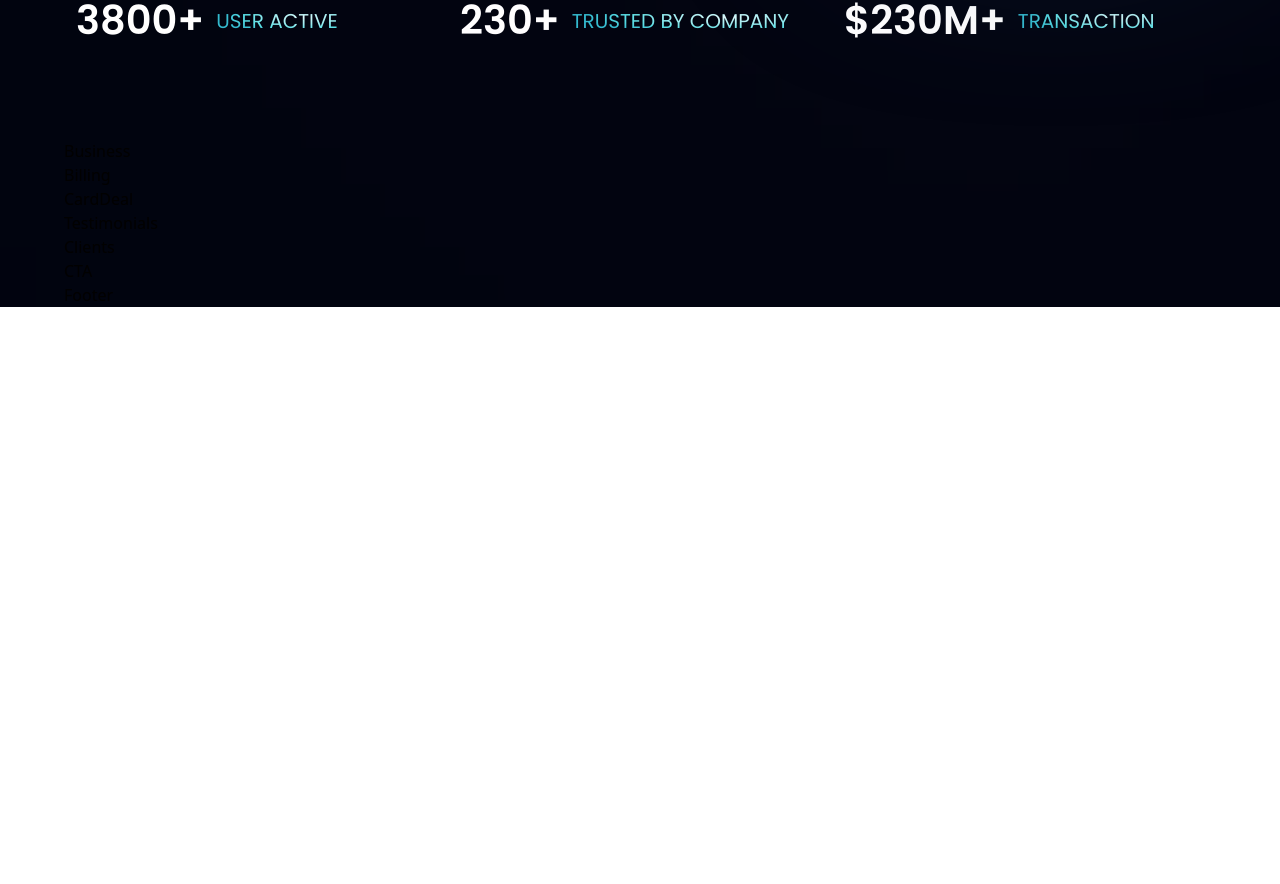
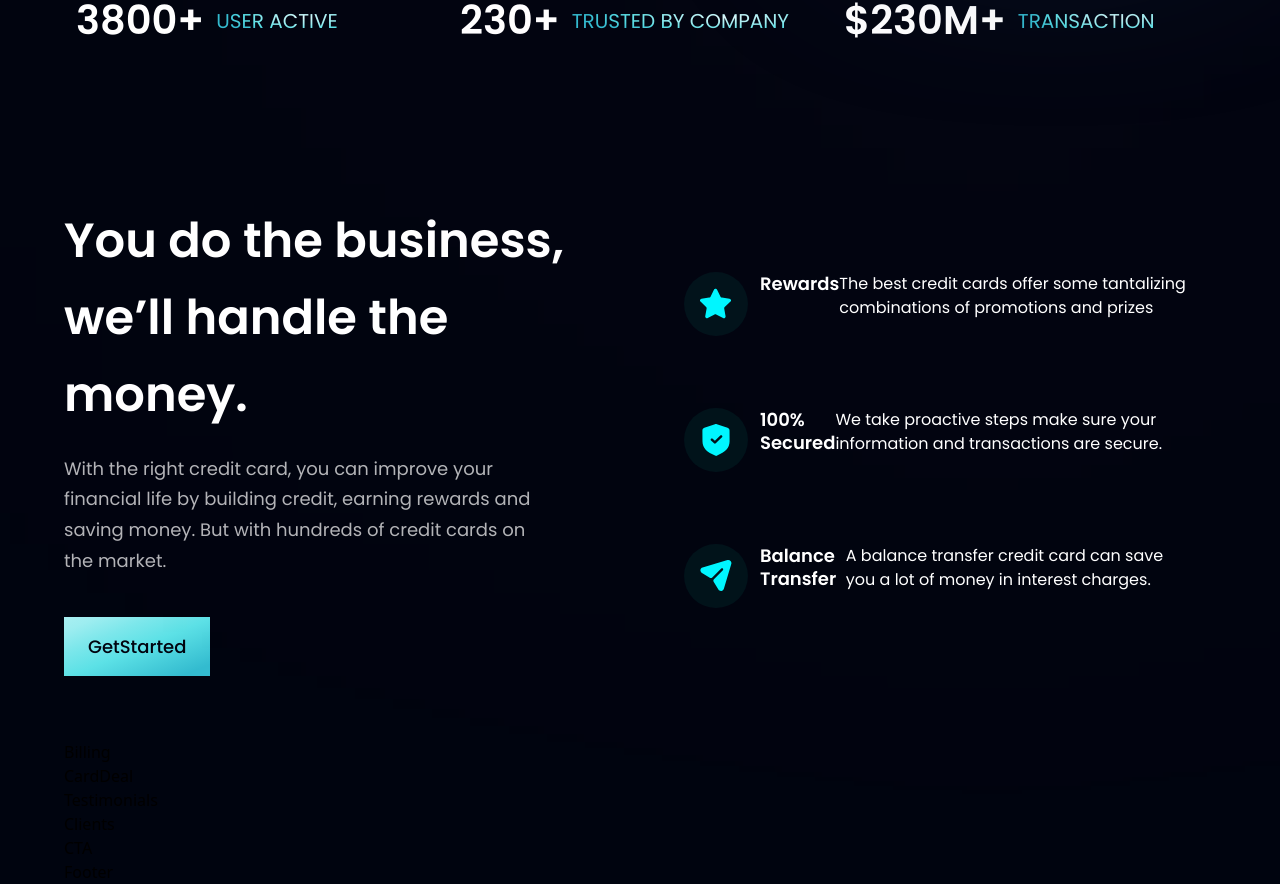
Before and after one commit to DEZester/react_tailwind, a React (Vite) app: page / in a window 1280 px wide. Shown: the part 806-1690 px from the top of the page. Before the commit the page ends 1113 px from the top, so only its background shows below. Built offline with nearby package versions, Linux system fonts and the light colour scheme.

Commit message:
Created Business and Button component

```diff
--- a/src/components/Business.jsx
+++ b/src/components/Business.jsx
@@ -1,8 +1,44 @@
-import React from 'react'
+import { features } from '../constants'
+import styles, { layout } from '../style'
+import Button from './Button'
 
-const Business = () => {
-	return (
-		<div>Business</div>
+const FeatureCard = ({ icon, title, content, index }) => (
+	<div className={`flex flex-row p-6 rounded-[20px] ${index !== features.length - 1 ? 'mb-6' : 'mb-0'} feature-card`}>
+		<div className={`w-[64px] h-[64px] rounded-full ${styles.flexCenter} bg-dimBlue`}>
+			<img src={icon} alt='icon' className='w-[50%] h-[50%] object-contain' />
+		</div>
+		<div className='flex flex-1 felx-col ml-3'>
+			<h4 className='font-poppins font-semibold text-white text-[18px] leading-[23px] mb-1'>
+				{title}
+			</h4>
+			<p className='font-poppins font-normal text-white text-[16px] leading-[24px] mb-1'>
+				{content}
+			</p>
+		</div>
+	</div>
+)
+
+const Business = () =>
+	(
+		<section id='features' className={layout.section}>
+			<div className={layout.sectionInfo}>
+				<h2 className={styles.heading2}>
+					You do the business, <br className='sm:block hidden' /> we’ll handle
+					the money.
+				</h2>
+				<p className={`${styles.paragraph} max-w-[470px] mt-5`}>
+					With the right credit card, you can improve your financial life by
+					building credit, earning rewards and saving money. But with hundreds
+					of credit cards on the market.
+				</p>
+
+				<Button styles='mt-10' />
+			</div>
+
+			<div className={`${layout.sectionImg} flex-col`}>
+				{features.map((feature, index) => <FeatureCard key={feature.id} {...feature} index={index} />)}
+			</div>
+		</section>
 	)
-}
+
 export default Business
--- a/src/components/Button.jsx
+++ b/src/components/Button.jsx
@@ -1,8 +1,9 @@
 import React from 'react'
 
-const Button = () => {
+const Button = ({ styles }) => {
 	return (
-		<div>Button</div>
+		<button type='button'
+				className={`py-4 px-6 bg-blue-gradient font-poppins font-medium text-[18px] text-primary outline-none ${styles}`}>GetStarted</button>
 	)
 }
 export default Button
```
